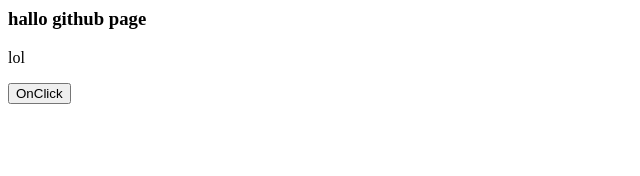
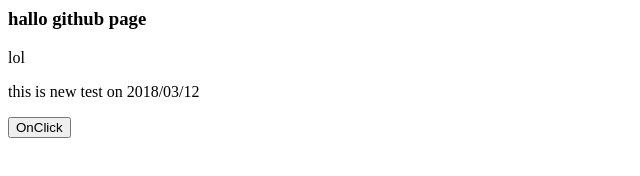
Before and after one commit to Sebaslos/test, a plain HTML site: page index.html in a window 1280 px wide. Shown: the whole page, without its empty margins (0-640 px from the left). Drawn offline with Linux system fonts and the light colour scheme.

Commit message:
Update index.html

```diff
--- a/index.html
+++ b/index.html
@@ -7,6 +7,8 @@
   <h3>hallo github page</h3>
   <p>lol</p>
 
+  <p>this is new test on 2018/03/12</p>
+
   <button onclick="alert('lol')">OnClick</button>
 </body>
 
```
